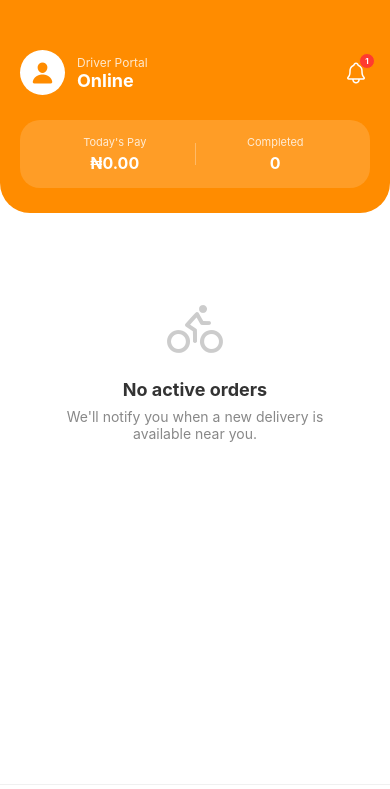
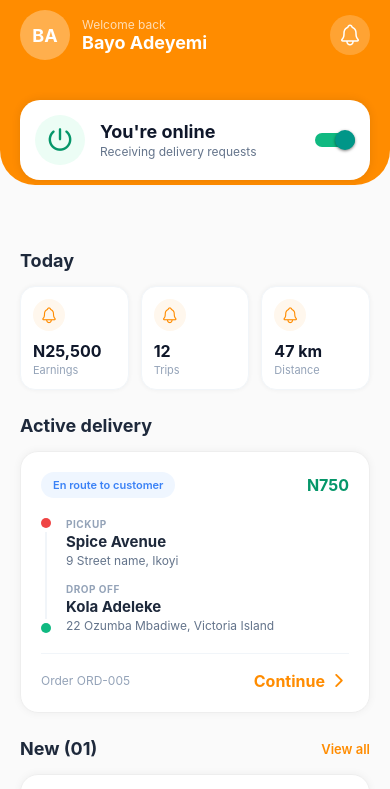
Before and after one commit to aminumuhammad000/Denish, a React Native app in the folder app/: screen /DriverDashboard in a window 390 px wide. Shown: the top 789 px of the page. Built offline with nearby package versions, Linux system fonts and the light colour scheme.

Commit message:
feat: redesign driver dashboard to match premium style

```diff
--- a/app/src/driver/DriverDashboard.js
+++ b/app/src/driver/DriverDashboard.js
@@ -1,84 +1,182 @@
-import React from 'react';
-import {StyleSheet,
+import React, { useState } from 'react';
+import {
+  StyleSheet,
   Text,
   View,
   ScrollView,
   TouchableOpacity,
   StatusBar,
-  Image,} from 'react-native';
-import { Ionicons, MaterialCommunityIcons } from '@expo/vector-icons';
+  Switch,
+  Platform,
+} from 'react-native';
+import { Ionicons, MaterialCommunityIcons, FontAwesome5 } from '@expo/vector-icons';
 import { Colors } from '../constants/Colors';
-import { useSafeAreaInsets , SafeAreaView} from 'react-native-safe-area-context';
+import { useSafeAreaInsets } from 'react-native-safe-area-context';
+
+const StatCard = ({ iconName, value, label, iconColor = "#FF8C00" }) => (
+  <View style={styles.statCard}>
+    <View style={styles.statIconContainer}>
+      <Ionicons name={iconName} size={18} color={iconColor} />
+    </View>
+    <View style={styles.statTexts}>
+      <Text style={styles.statValue}>{value}</Text>
+      <Text style={styles.statLabel}>{label}</Text>
+    </View>
+  </View>
+);
 
 const DriverDashboard = () => {
   const insets = useSafeAreaInsets();
+  const [isOnline, setIsOnline] = useState(true);
 
   return (
     <View style={styles.container}>
       <StatusBar barStyle="light-content" />
       <ScrollView showsVerticalScrollIndicator={false} contentContainerStyle={styles.scrollContent}>
 
-        {/* --- ORANGE HEADER --- */}
-        <View style={styles.headerBackground}>
-          <SafeAreaView>
+        {/* --- CUSTOM HEADER --- */}
+        <View style={[styles.headerContainer, { paddingTop: insets.top + 10 }]}>
           <View style={styles.headerTop}>
-              <View style={styles.profileRow}>
-                <View style={styles.profilePicPlaceholder}>
-                  <Ionicons name="person" size={24} color={Colors.primary} />
+            <View style={styles.userInfo}>
+              <View style={styles.avatar}>
+                <Text style={styles.avatarText}>BA</Text>
               </View>
               <View>
-                  <Text style={styles.greetingText}>Driver Portal</Text>
-                  <Text style={styles.userName}>Online</Text>
+                <Text style={styles.welcomeBack}>Welcome back</Text>
+                <Text style={styles.userName}>Bayo Adeyemi</Text>
               </View>
             </View>
-              <View style={styles.headerIcons}>
-                <TouchableOpacity style={styles.iconBtn}>
+            <TouchableOpacity style={styles.notifBtn}>
               <Ionicons name="notifications-outline" size={24} color="#FFF" />
-                  <View style={styles.badge}><Text style={styles.badgeText}>1</Text></View>
+            </TouchableOpacity>
+          </View>
+
+          {/* ONLINE TOGGLE BOX */}
+          <View style={styles.onlineBox}>
+            <View style={styles.onlineLeft}>
+              <View style={[styles.powerIconContainer, isOnline && styles.powerIconActive]}>
+                <Ionicons name="power" size={28} color={isOnline ? "#059669" : "#94A3B8"} />
+              </View>
+              <View style={styles.onlineStatusTexts}>
+                <Text style={styles.onlineText}>You're {isOnline ? 'online' : 'offline'}</Text>
+                <Text style={styles.statusSubtext}>{isOnline ? 'Receiving delivery requests' : 'Go online to start earning'}</Text>
+              </View>
+            </View>
+            <Switch
+              trackColor={{ false: '#CBD5E1', true: '#10B981' }}
+              thumbColor={'#FFF'}
+              ios_backgroundColor="#CBD5E1"
+              onValueChange={setIsOnline}
+              value={isOnline}
+            />
+          </View>
+        </View>
+
+        <View style={styles.mainContent}>
+          {/* TODAY STATS */}
+          <View style={styles.sectionHeaderRow}>
+            <Text style={styles.sectionTitle}>Today</Text>
+          </View>
+          <View style={styles.statsRow}>
+            <StatCard iconName="notifications-outline" value="N25,500" label="Earnings" />
+            <StatCard iconName="notifications-outline" value="12" label="Trips" />
+            <StatCard iconName="notifications-outline" value="47 km" label="Distance" />
+          </View>
+
+          {/* ACTIVE DELIVERY */}
+          <View style={styles.sectionHeaderRow}>
+            <Text style={styles.sectionTitle}>Active delivery</Text>
+          </View>
+          <View style={styles.activeDeliveryCard}>
+            <View style={styles.deliveryHeader}>
+              <View style={styles.statusBadge}>
+                <Text style={styles.statusBadgeText}>En route to customer</Text>
+              </View>
+              <Text style={styles.deliveryPrice}>N750</Text>
+            </View>
+
+            <View style={styles.addressSection}>
+              <View style={styles.timelineContainer}>
+                <View style={[styles.timelineDot, { backgroundColor: '#EF4444' }]} />
+                <View style={styles.timelineLine} />
+                <View style={[styles.timelineDot, { backgroundColor: '#10B981' }]} />
+              </View>
+
+              <View style={styles.addressInfo}>
+                <View style={styles.addressBlock}>
+                  <Text style={styles.addressLabel}>PICKUP</Text>
+                  <Text style={styles.placeName}>Spice Avenue</Text>
+                  <Text style={styles.placeAddress}>9 Street name, Ikoyi</Text>
+                </View>
+                <View style={[styles.addressBlock, { marginTop: 15 }]}>
+                  <Text style={styles.addressLabel}>DROP OFF</Text>
+                  <Text style={styles.placeName}>Kola Adeleke</Text>
+                  <Text style={styles.placeAddress}>22 Ozumba Mbadiwe, Victoria Island</Text>
+                </View>
+              </View>
+            </View>
+
+            <View style={styles.cardFooter}>
+              <Text style={styles.orderId}>Order ORD-005</Text>
+              <TouchableOpacity style={styles.continueLink}>
+                <Text style={styles.continueLinkText}>Continue</Text>
+                <Ionicons name="chevron-forward" size={20} color={Colors.primary} />
               </TouchableOpacity>
             </View>
           </View>
 
-            <View style={styles.statsContainer}>
-              <View style={styles.statBox}>
-                <Text style={styles.statLabel}>Today's Pay</Text>
-                <Text style={styles.statValue}>₦0.00</Text>
+          {/* NEW (01) */}
+          <View style={styles.sectionHeaderRow}>
+            <Text style={styles.sectionTitle}>New (01)</Text>
+            <TouchableOpacity><Text style={styles.viewAll}>View all</Text></TouchableOpacity>
           </View>
-              <View style={styles.statDivider} />
-              <View style={styles.statBox}>
-                <Text style={styles.statLabel}>Completed</Text>
-                <Text style={styles.statValue}>0</Text>
+
+          <View style={styles.newRequestCard}>
+            <View style={styles.requestMain}>
+              <View style={styles.requestLeft}>
+                <View style={styles.requestStatusHeader}>
+                   <View style={styles.requestDot} />
+                   <Text style={styles.requestHeaderText}>New delivery request</Text>
+                </View>
+                <Text style={styles.requestRestaurant}>Spice Avenue</Text>
+                <View style={styles.requestDistanceRow}>
+                  <Ionicons name="location-outline" size={14} color="#64748B" />
+                  <Text style={styles.requestDistanceText}>4.2 km away from you</Text>
+                </View>
+                <Text style={styles.requestDropoff}>Drop off: 12 Marina Road, Lagos Island</Text>
+              </View>
+              <View style={styles.requestRight}>
+                <View style={styles.timerRow}>
+                  <Ionicons name="time-outline" size={14} color="#FF8C00" />
+                  <Text style={styles.timerText}>19s</Text>
+                </View>
+                <Text style={styles.requestPrice}>N850</Text>
               </View>
             </View>
-          </SafeAreaView>
+            <View style={styles.progressBarWrapper}>
+              <View style={styles.progressBarActive} />
             </View>
-
-        <View style={styles.content}>
-          <View style={styles.emptyState}>
-            <Ionicons name="bicycle-outline" size={64} color="#CCC" />
-            <Text style={styles.emptyTitle}>No active orders</Text>
-            <Text style={styles.emptySubtitle}>We'll notify you when a new delivery is available near you.</Text>
           </View>
         </View>
       </ScrollView>
 
       {/* --- BOTTOM TAB BAR --- */}
-      <View style={[styles.bottomTab, { paddingBottom: Math.max(insets.bottom, 10), height: 60 + insets.bottom }]}>
+      <View style={[styles.bottomTab, { paddingBottom: Math.max(insets.bottom, 10), height: 65 + insets.bottom }]}>
         <TouchableOpacity style={styles.tabItem}>
-          <Ionicons name="flash-outline" size={24} color={Colors.primary} />
-          <Text style={[styles.tabLabel, { color: Colors.primary }]}>Active</Text>
+          <Ionicons name="home" size={24} color={Colors.primary} />
+          <Text style={[styles.tabLabel, { color: Colors.primary }]}>Home</Text>
         </TouchableOpacity>
         <TouchableOpacity style={styles.tabItem}>
-          <MaterialCommunityIcons name="history" size={24} color="#999" />
-          <Text style={styles.tabLabel}>History</Text>
+          <MaterialCommunityIcons name="truck-delivery-outline" size={24} color="#64748B" />
+          <Text style={styles.tabLabel}>Deliveries</Text>
         </TouchableOpacity>
         <TouchableOpacity style={styles.tabItem}>
-          <Ionicons name="wallet-outline" size={24} color="#999" />
+          <Ionicons name="wallet-outline" size={24} color="#64748B" />
           <Text style={styles.tabLabel}>Earnings</Text>
         </TouchableOpacity>
         <TouchableOpacity style={styles.tabItem}>
-          <Ionicons name="person-outline" size={24} color="#999" />
-          <Text style={styles.tabLabel}>Account</Text>
+          <Ionicons name="chatbubble-ellipses-outline" size={24} color="#64748B" />
+          <Text style={styles.tabLabel}>Chats</Text>
         </TouchableOpacity>
       </View>
     </View>
@@ -88,38 +186,41 @@ const DriverDashboard = () => {
 const styles = StyleSheet.create({
   container: {
     flex: 1,
-    backgroundColor: '#FFF',
+    backgroundColor: '#FAFAFA',
   },
-  headerBackground: {
+  headerContainer: {
     backgroundColor: Colors.primary,
-    borderBottomLeftRadius: 30,
-    borderBottomRightRadius: 30,
-    paddingBottom: 25,
+    borderBottomLeftRadius: 35,
+    borderBottomRightRadius: 35,
     paddingHorizontal: 20,
-    paddingTop: 40,
+    paddingBottom: 45,
   },
   headerTop: {
     flexDirection: 'row',
     justifyContent: 'space-between',
     alignItems: 'center',
-    paddingTop: 10,
     marginBottom: 25,
   },
-  profileRow: {
+  userInfo: {
     flexDirection: 'row',
     alignItems: 'center',
     gap: 12,
   },
-  profilePicPlaceholder: {
-    width: 45,
-    height: 45,
-    borderRadius: 22.5,
-    backgroundColor: '#FFF',
+  avatar: {
+    width: 50,
+    height: 50,
+    borderRadius: 25,
+    backgroundColor: 'rgba(255,255,255,0.3)',
     justifyContent: 'center',
     alignItems: 'center',
   },
-  greetingText: {
-    color: 'rgba(255,255,255,0.8)',
+  avatarText: {
+    color: '#FFF',
+    fontSize: 18,
+    fontWeight: 'bold',
+  },
+  welcomeBack: {
+    color: 'rgba(255,255,255,0.7)',
     fontSize: 12,
   },
   userName: {
@@ -127,79 +228,301 @@ const styles = StyleSheet.create({
     fontSize: 18,
     fontWeight: 'bold',
   },
-  headerIcons: {
+  notifBtn: {
+    width: 40,
+    height: 40,
+    borderRadius: 20,
+    backgroundColor: 'rgba(255,255,255,0.2)',
+    justifyContent: 'center',
+    alignItems: 'center',
+  },
+  onlineBox: {
+    backgroundColor: '#FFF',
+    borderRadius: 20,
+    padding: 15,
+    flexDirection: 'row',
+    justifyContent: 'space-between',
+    alignItems: 'center',
+    shadowColor: '#000',
+    shadowOpacity: 0.1,
+    shadowRadius: 10,
+    elevation: 5,
+    marginBottom: -25,
+    top: 15,
+  },
+  onlineLeft: {
+    flexDirection: 'row',
+    alignItems: 'center',
+    gap: 15,
+  },
+  powerIconContainer: {
+    width: 50,
+    height: 50,
+    borderRadius: 25,
+    backgroundColor: '#F1F5F9',
+    justifyContent: 'center',
+    alignItems: 'center',
+  },
+  powerIconActive: {
+    backgroundColor: '#ECFDF5',
+  },
+  onlineStatusTexts: {
+    gap: 2,
+  },
+  onlineText: {
+    fontSize: 18,
+    fontWeight: 'bold',
+    color: '#0F172A',
+  },
+  statusSubtext: {
+    fontSize: 12,
+    color: '#64748B',
+  },
+  scrollContent: {
+    paddingBottom: 120,
+  },
+  mainContent: {
+    paddingHorizontal: 20,
+    marginTop: 40,
+  },
+  sectionHeaderRow: {
+    flexDirection: 'row',
+    justifyContent: 'space-between',
+    alignItems: 'center',
+    marginTop: 25,
+    marginBottom: 15,
+  },
+  sectionTitle: {
+    fontSize: 18,
+    fontWeight: 'bold',
+    color: '#1E293B',
+  },
+  viewAll: {
+    color: Colors.primary,
+    fontSize: 13,
+    fontWeight: '600',
+  },
+  statsRow: {
+    flexDirection: 'row',
+    gap: 12,
+  },
+  statCard: {
+    flex: 1,
+    backgroundColor: '#FFF',
+    borderRadius: 15,
+    padding: 12,
+    shadowColor: '#000',
+    shadowOpacity: 0.05,
+    shadowRadius: 5,
+    elevation: 2,
+    borderWidth: 1,
+    borderColor: '#F1F5F9',
+  },
+  statIconContainer: {
+    width: 32,
+    height: 32,
+    borderRadius: 16,
+    backgroundColor: '#FFF7ED',
+    justifyContent: 'center',
+    alignItems: 'center',
+    marginBottom: 10,
+  },
+  statTexts: {
+    gap: 2,
+  },
+  statValue: {
+    fontSize: 16,
+    fontWeight: 'bold',
+    color: '#0F172A',
+  },
+  statLabel: {
+    fontSize: 11,
+    color: '#94A3B8',
+  },
+  activeDeliveryCard: {
+    backgroundColor: '#FFF',
+    borderRadius: 18,
+    padding: 20,
+    shadowColor: '#000',
+    shadowOpacity: 0.05,
+    shadowRadius: 8,
+    elevation: 3,
+    borderWidth: 1,
+    borderColor: '#EEE',
+  },
+  deliveryHeader: {
+    flexDirection: 'row',
+    justifyContent: 'space-between',
+    alignItems: 'center',
+    marginBottom: 20,
+  },
+  statusBadge: {
+    backgroundColor: '#EFF6FF',
+    paddingHorizontal: 12,
+    paddingVertical: 6,
+    borderRadius: 20,
+  },
+  statusBadgeText: {
+    color: '#3B82F6',
+    fontSize: 11,
+    fontWeight: '600',
+  },
+  deliveryPrice: {
+    fontSize: 16,
+    fontWeight: 'bold',
+    color: '#059669',
+  },
+  addressSection: {
     flexDirection: 'row',
     gap: 15,
   },
-  iconBtn: {
-    padding: 2,
+  timelineContainer: {
+    alignItems: 'center',
+    width: 10,
   },
-  badge: {
-    position: 'absolute',
-    top: -5,
-    right: -5,
-    backgroundColor: '#FF3B30',
-    width: 16,
-    height: 16,
+  timelineDot: {
+    width: 10,
+    height: 10,
+    borderRadius: 5,
+  },
+  timelineLine: {
+    flex: 1,
+    width: 2,
+    backgroundColor: '#F1F5F9',
+    marginVertical: 4,
+  },
+  addressInfo: {
+    flex: 1,
+  },
+  addressBlock: {
+    gap: 2,
+  },
+  addressLabel: {
+    fontSize: 10,
+    fontWeight: '700',
+    color: '#94A3B8',
+    letterSpacing: 0.5,
+  },
+  placeName: {
+    fontSize: 15,
+    fontWeight: 'bold',
+    color: '#1E293B',
+  },
+  placeAddress: {
+    fontSize: 12,
+    color: '#64748B',
+  },
+  cardFooter: {
+    flexDirection: 'row',
+    justifyContent: 'space-between',
+    alignItems: 'center',
+    marginTop: 20,
+    paddingTop: 15,
+    borderTopWidth: 1,
+    borderTopColor: '#F1F5F9',
+  },
+  orderId: {
+    fontSize: 12,
+    color: '#94A3B8',
+  },
+  continueLink: {
+    flexDirection: 'row',
+    alignItems: 'center',
+    gap: 4,
+  },
+  continueLinkText: {
+    color: Colors.primary,
+    fontSize: 16,
+    fontWeight: '700',
+  },
+  newRequestCard: {
+    backgroundColor: '#FFF',
+    borderRadius: 18,
+    shadowColor: '#000',
+    shadowOpacity: 0.05,
+    shadowRadius: 8,
+    elevation: 3,
+    borderWidth: 1,
+    borderColor: '#EEE',
+    overflow: 'hidden',
+  },
+  requestMain: {
+    flexDirection: 'row',
+    justifyContent: 'space-between',
+    padding: 20,
+  },
+  requestLeft: {
+    flex: 1,
+    gap: 6,
+  },
+  requestStatusHeader: {
+    flexDirection: 'row',
+    alignItems: 'center',
+    gap: 8,
+    marginBottom: 4,
+  },
+  requestDot: {
+    width: 8,
+    height: 8,
+    borderRadius: 4,
+    backgroundColor: '#10B981',
+  },
+  requestHeaderText: {
+    fontSize: 12,
+    color: '#10B981',
+    fontWeight: '600',
+  },
+  requestRestaurant: {
+    fontSize: 18,
+    fontWeight: 'bold',
+    color: '#1E293B',
+  },
+  requestDistanceRow: {
+    flexDirection: 'row',
+    alignItems: 'center',
+    gap: 5,
+  },
+  requestDistanceText: {
+    fontSize: 13,
+    color: '#64748B',
+  },
+  requestDropoff: {
+    fontSize: 12,
+    color: '#64748B',
+    marginTop: 4,
+  },
+  requestRight: {
+    alignItems: 'flex-end',
+    gap: 15,
+  },
+  timerRow: {
+    flexDirection: 'row',
+    alignItems: 'center',
+    gap: 6,
+    backgroundColor: '#FFF7ED',
+    paddingHorizontal: 8,
+    paddingVertical: 4,
     borderRadius: 8,
-    justifyContent: 'center',
-    alignItems: 'center',
-    borderWidth: 1.5,
-    borderColor: Colors.primary,
   },
-  badgeText: {
-    color: '#FFF',
-    fontSize: 8,
+  timerText: {
+    fontSize: 12,
+    color: '#FF8C00',
     fontWeight: 'bold',
   },
-  statsContainer: {
-    flexDirection: 'row',
-    backgroundColor: 'rgba(255,255,255,0.15)',
-    borderRadius: 20,
-    padding: 15,
-    alignItems: 'center',
+  requestPrice: {
+    fontSize: 20,
+    fontWeight: 'bold',
+    color: '#10B981',
   },
-  statBox: {
-    flex: 1,
-    alignItems: 'center',
+  progressBarWrapper: {
+    height: 6,
+    backgroundColor: '#F1F5F9',
+    width: '100%',
   },
-  statDivider: {
-    width: 1,
-    height: '60%',
-    backgroundColor: 'rgba(255,255,255,0.3)',
-  },
-  statLabel: {
-    color: 'rgba(255,255,255,0.8)',
-    fontSize: 11,
-    marginBottom: 4,
-  },
-  statValue: {
-    color: '#FFF',
-    fontSize: 16,
-    fontWeight: 'bold',
-  },
-  scrollContent: {
-    paddingBottom: 100,
-  },
-  content: {
-    padding: 20,
-  },
-  emptyState: {
-    alignItems: 'center',
-    marginTop: 60,
-    paddingHorizontal: 40,
-  },
-  emptyTitle: {
-    fontSize: 18,
-    fontWeight: 'bold',
-    color: '#333',
-    marginTop: 16,
-  },
-  emptySubtitle: {
-    fontSize: 14,
-    color: '#888',
-    textAlign: 'center',
-    marginTop: 8,
+  progressBarActive: {
+    height: '100%',
+    backgroundColor: Colors.primary,
+    width: '60%',
   },
   bottomTab: {
     position: 'absolute',
@@ -211,17 +534,17 @@ const styles = StyleSheet.create({
     justifyContent: 'space-around',
     alignItems: 'center',
     borderTopWidth: 1,
-    borderTopColor: '#F0F0F0',
+    borderTopColor: '#F1F5F9',
+    paddingHorizontal: 10,
   },
   tabItem: {
     alignItems: 'center',
-    gap: 4,
-    paddingTop: 10,
+    gap: 5,
   },
   tabLabel: {
-    fontSize: 10,
+    fontSize: 11,
     fontWeight: '600',
-    color: '#999',
+    color: '#64748B',
   },
 });
 
```
Lines whose indentation alone changed are shown as unchanged.
